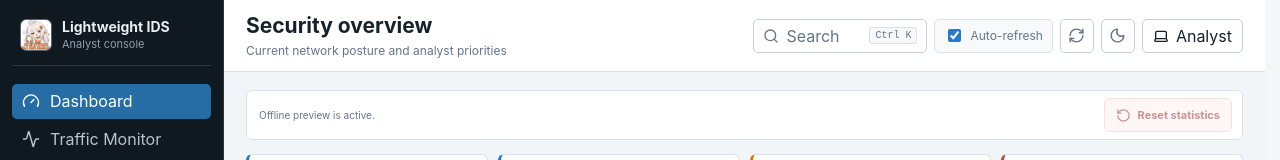
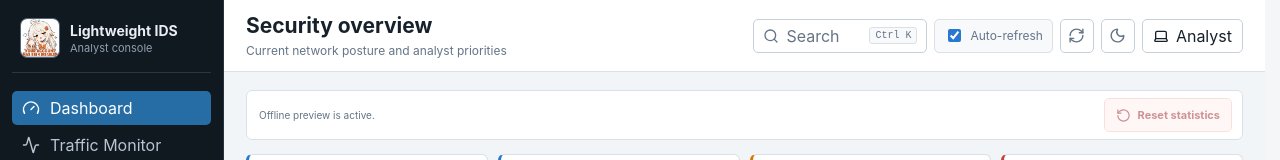
Before and after one commit to CaiJitwt/LightweightIDS, a React (Vite) app in the folder modern_frontend/: page / in a window 1280 px wide. Shown: the top 160 px of the page. Built offline with nearby package versions, Linux system fonts and the light colour scheme; no server answers.

Commit message:
fix: resize icon from 32px to 40px

```diff
--- a/modern_frontend/src/styles.css
+++ b/modern_frontend/src/styles.css
@@ -67,8 +67,8 @@ button { cursor: pointer; }
   z-index: 1;
 }
 
-.brand-block { display: flex; align-items: center; gap: 10px; min-height: 42px; padding: 0 8px 14px; border-bottom: 1px solid #2b3742; }
-.brand-mark { width: 32px; height: 32px; display: block; overflow: hidden; background: #dfe8ff; border: 1px solid #526476; border-radius: 6px; flex: none; }
+.brand-block { display: flex; align-items: center; gap: 10px; min-height: 50px; padding: 0 8px 14px; border-bottom: 1px solid #2b3742; }
+.brand-mark { width: 40px; height: 40px; display: block; overflow: hidden; background: #dfe8ff; border: 1px solid #526476; border-radius: 7px; flex: none; }
 .brand-mark img { width: 100%; height: 100%; display: block; object-fit: cover; }
 .brand-copy, .sensor-summary span, .host-identity span, .metric > div:last-child { min-width: 0; display: flex; flex-direction: column; }
 .brand-copy strong { font-size: 14px; letter-spacing: 0; white-space: nowrap; }
```
